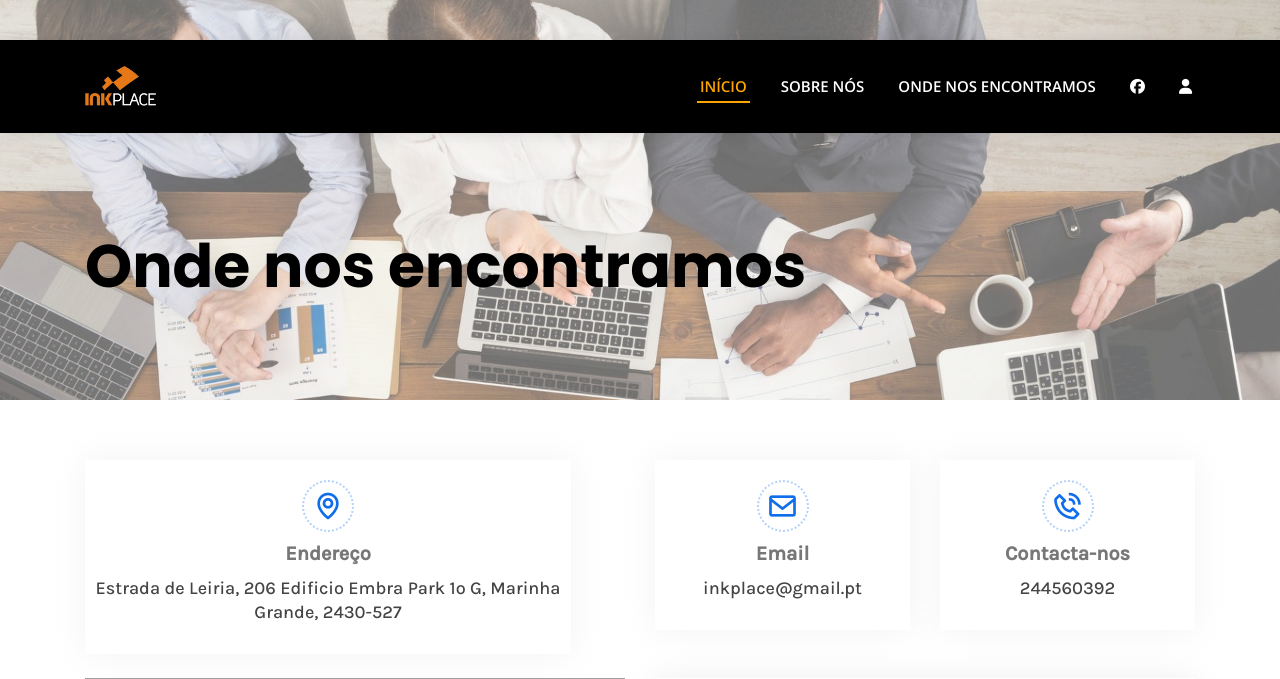
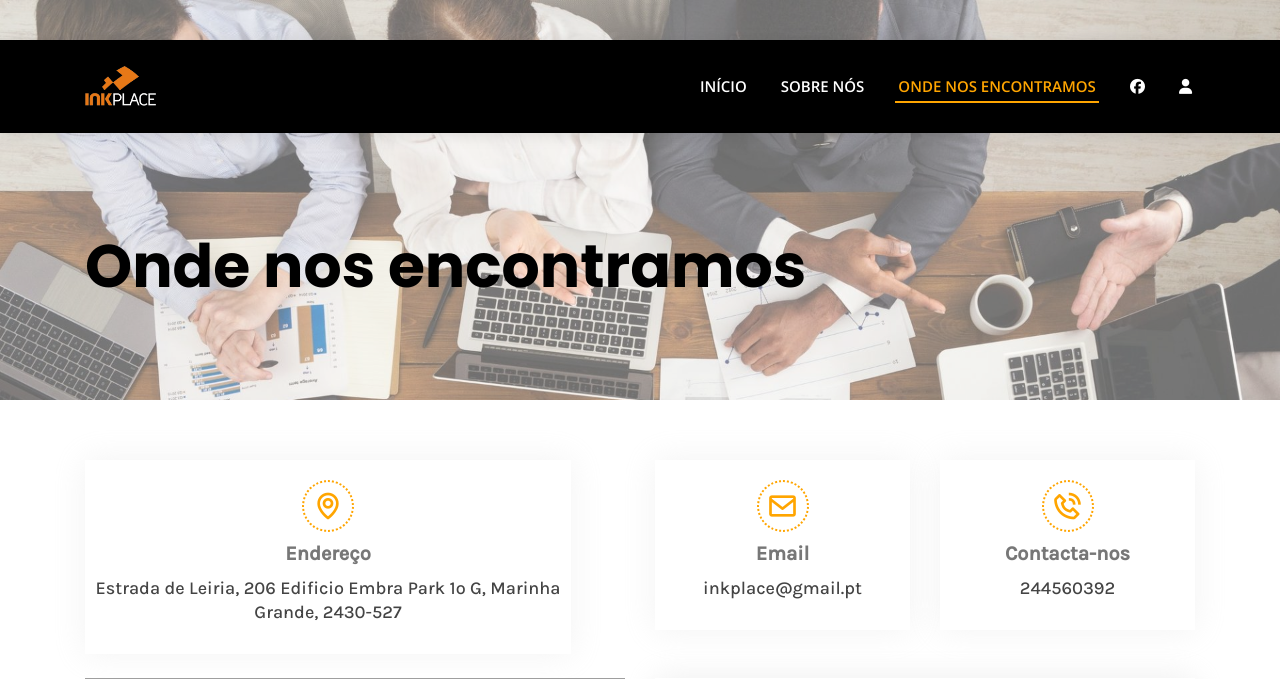
Before and after one commit to GuiRibeiro03/InkPlace, a PHP site: page /onde.php in a window 1280 px wide. Shown: the top 679 px of the page. Run offline with PHP 8.4, Linux system fonts and the light colour scheme; some libraries are stand-ins or nearby versions; grey boxes are pictures that could not be loaded.

Commit message:
Guilherme-acabado

```diff
--- a/assets/css/style.css
+++ b/assets/css/style.css
@@ -1756,7 +1756,7 @@ section {
     color: #106eea;
     border-radius: 50%;
     padding: 8px;
-    border: 2px dotted #b3d1fa;
+    border: 2px dotted orange;
 }
 
 .contact .info-box h3 {
@@ -1847,7 +1847,7 @@ section {
 }
 
 .contact .php-email-form button[type="submit"] {
-    background: #106eea;
+    background: black;
     border: 0;
     padding: 10px 30px;
     color: #fff;
@@ -1856,7 +1856,7 @@ section {
 }
 
 .contact .php-email-form button[type="submit"]:hover {
-    background: #3b8af2;
+    background: orange;
 }
 
 @-webkit-keyframes animate-loading {
--- a/assets/js/main.js
+++ b/assets/js/main.js
@@ -66,27 +66,7 @@
   });
 
   // Navigation active state on scroll
-  var nav_sections = $('section');
-  var main_nav = $('.nav-menu, .mobile-nav');
 
-  $(window).on('scroll', function() {
-    var cur_pos = $(this).scrollTop() + 200;
-
-    nav_sections.each(function() {
-      var top = $(this).offset().top,
-        bottom = top + $(this).outerHeight();
-
-      if (cur_pos >= top && cur_pos <= bottom) {
-        if (cur_pos <= bottom) {
-          main_nav.find('li').removeClass('active');
-        }
-        main_nav.find('a[href="#' + $(this).attr('id') + '"]').parent('li').addClass('active');
-      }
-      if (cur_pos < 300) {
-        $(".nav-menu ul:first li:first, .mobile-menu ul:first li:first").addClass('active');
-      }
-    });
-  });
 
   // Mobile Navigation
   if ($('.nav-menu').length) {
--- a/onde.php
+++ b/onde.php
@@ -17,7 +17,7 @@ top(ONDE);
                 <div class="row" data-aos="fade-up" data-aos-delay="100">
                     <div class="col-lg-6">
                         <div class="info-box mb-4" style="width: 90%; text-align: center">
-                            <i class="bx bx-map"></i>
+                            <i class="bx bx-map" style="color:orange;"></i>
                             <h3>Endereço</h3>
                             <p style="font-size: 18px; "> Estrada de Leiria, 206
                                 Edificio Embra Park 1º G,
@@ -29,7 +29,7 @@ top(ONDE);
 
                     <div class="col-lg-3 col-md-6">
                         <div class="info-box  mb-4">
-                            <i class="bx bx-envelope"></i>
+                            <i class="bx bx-envelope" style="color:orange;"></i>
                             <h3>Email</h3>
                             <p style="font-size: 18px; ">inkplace@gmail.pt</p>
                         </div>
@@ -37,7 +37,7 @@ top(ONDE);
 
                     <div class="col-lg-3 col-md-6">
                         <div class="info-box  mb-4">
-                            <i class="bx bx-phone-call"></i>
+                            <i class="bx bx-phone-call" style="color:orange;"></i>
                             <h3>Contacta-nos</h3>
                             <p style="font-size: 18px">244560392 </p>
                         </div>
@@ -83,7 +83,7 @@ top(ONDE);
                                 <div class="sent-message">O seu email foi enviado. Obrigado!</div>
                             </div>
                             <div class="text-center">
-                                <button type="submit">Enviar email</button>
+                                <button  type="submit">Enviar email</button>
                             </div>
                         </form>
                     </div>
```
